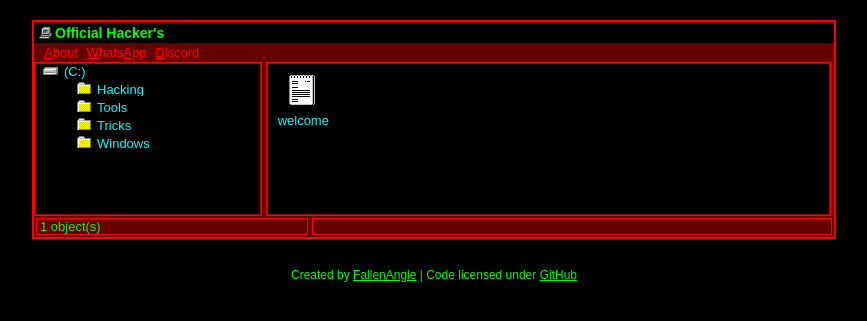
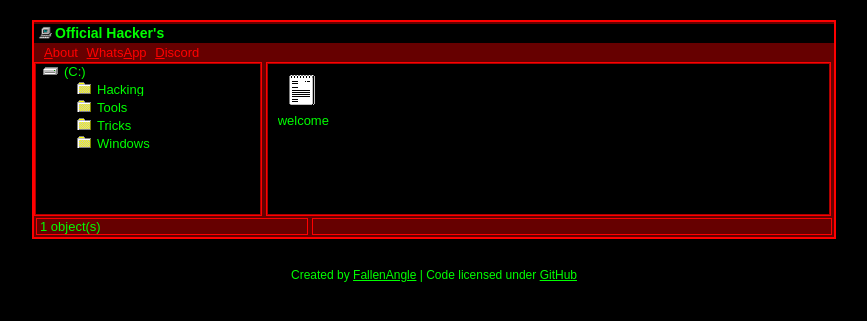
Before and after one commit to FallenAngle/fallenangle.github.io, a Jekyll site: the page built from index.html, in a window 1280 px wide. Shown: the top 321 px of the page, without its empty margins (206-1073 px from the left). Built offline with Jekyll 4.4.1, drawn with Linux system fonts in a browser that asks for light colours.

Commit message:
Mr Hyde was here …

```diff
--- a/_sass/_main.scss
+++ b/_sass/_main.scss
@@ -122,7 +122,7 @@ ul.topbar {
 
 			a {
 				text-decoration: none;
-				color: #00ffff;
+				color: #00ff00;
 			}
 		}
 	}
@@ -143,7 +143,7 @@ ul.topbar {
 
 	a {
 		text-decoration: none;
-		color: #00ffff;
+		color: #00ff00;
 	}
 
 	ul {
```
